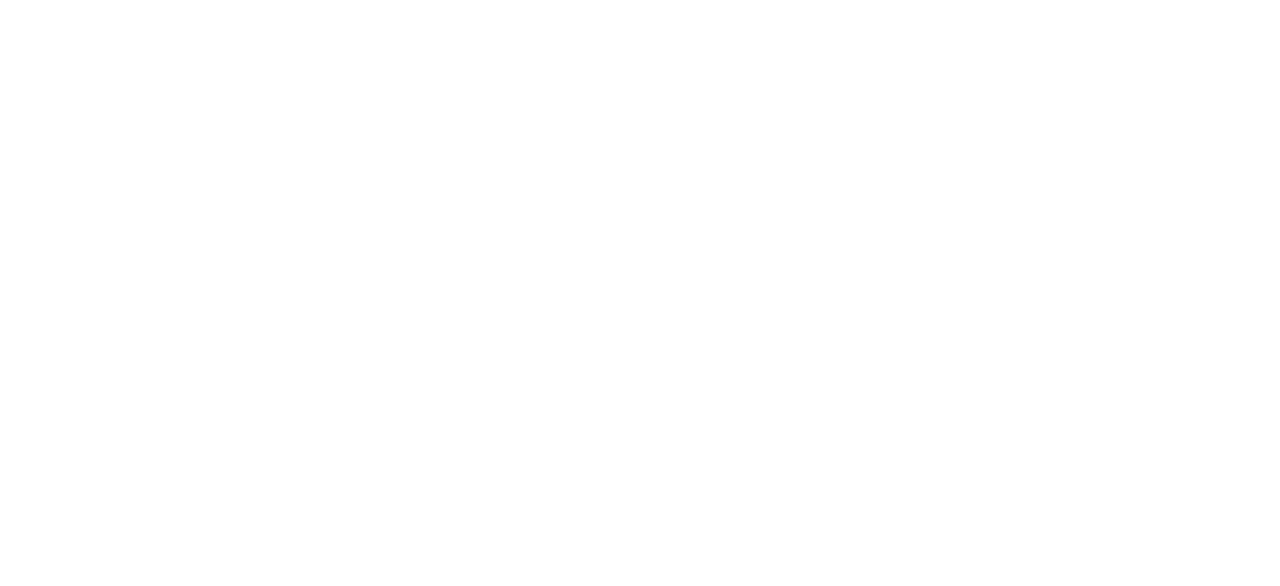
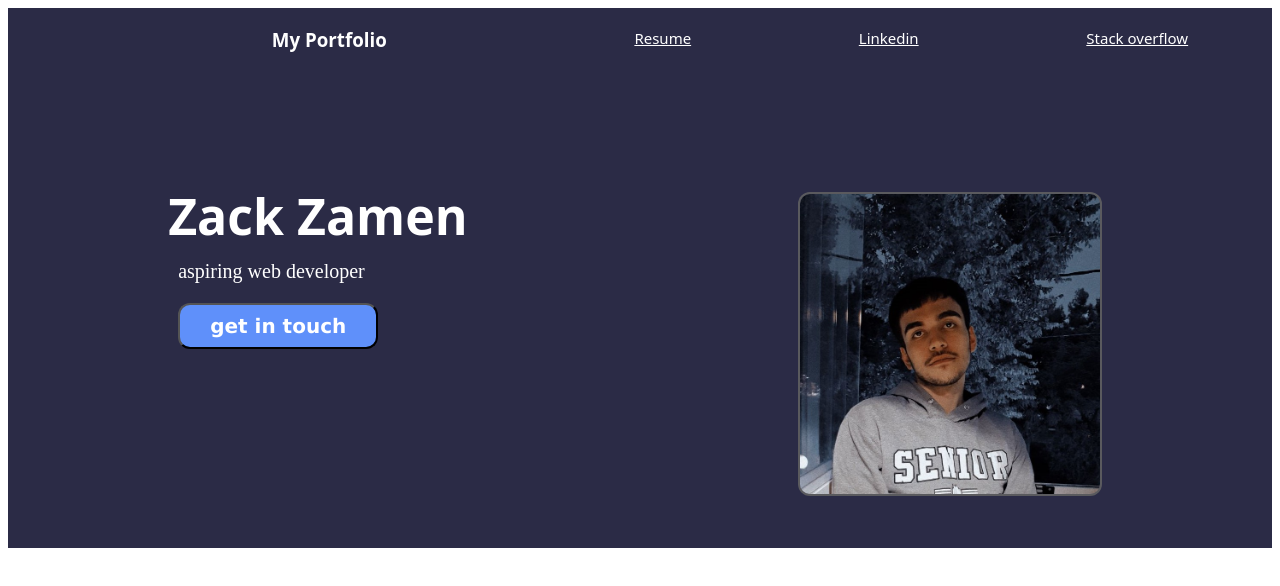
Before and after one commit to zackzamen/first-landing-page, a plain HTML site: page index.html in a window 1280 px wide. Drawn offline with Linux system fonts and the light colour scheme.

Commit message:
fill in the first div and add some basic content
page acts as a resume and therefore will have more links and such added.

```diff
--- a/index.html
+++ b/index.html
@@ -1,39 +1,43 @@
 <!DOCTYPE html>
+<html lang="en">
+<head>
+<meta charset="UTF-8">
+<link href="style.css" rel="stylesheet">
+</head>
+<body>
+<div class="page">
 
-<html lang="en">
+  <div class="top">
 
-<head>
+    <div class="header">
 
-    <meta charset="UTF-8">
-    <title>Resume Sample</title>
-
-</head>
-
-<body>
-
-    <div>
+      <h3 class="header logo">My Portfolio</h3>
+      <a class="header link 1" href=""> Resume</a>
+      <a class="header link 2" href="https://github.com/zackzamen">Linkedin</a>
+      <a class="header link 3" href=""> Stack overflow</a>
 
     </div>
 
+    <div class="content">
+      <div>
+        <h1 class="header text">Zack Zamen</h1>
+       <div>
+        <p class="text">aspiring web developer</p>
+        <button>get in touch</button>
+      </div>
+      </div>
 
-    <div>
-
+      <img class="picture" src="images and links/Zack.jpg" alt="a picture of me">
     </div>
 
+  </div>
 
-    <div>
+  <div class="info"> </div>
 
-    </div>
+  <div class="quote"> </div>
 
+  <div class="contact"> </div>
 
-    <div>
-
-
-    </div>
-
-
-
+  </div>
 </body>
-
-
 </html>
--- a/style.css
+++ b/style.css
@@ -0,0 +1,62 @@
+.page{
+    display: flex;
+
+  }
+  .top{
+    height: 540px;
+    width: 200px;
+    background-color: rgb(43, 43, 70);
+    flex: auto;
+  }
+  .header{
+    display: flex;
+    color: white;
+    font-family: system-ui, -apple-system, BlinkMacSystemFont, 'Segoe UI', Roboto, Oxygen, Ubuntu, Cantarell, 'Open Sans', 'Helvetica Neue', sans-serif;
+    margin-bottom: 70px;
+    justify-content: space-around;
+  }
+  .header.logo{
+    margin-right: 100px;
+    margin-left: 200px;
+  }
+  .header.link{
+    margin: 20px;
+    font-size: 15px;
+
+  }
+
+  .content{
+    display: flex;
+    justify-content: space-around;
+  }
+
+  .content button{
+    background-color: rgb(95, 144, 250);
+    color: white;
+    font-family:Verdana, Geneva, Tahoma, sans-serif;
+    padding: 9px;
+    padding-left: 30px;
+    padding-right: 30px;
+    font-size: 20px;
+    font-weight: bold;
+    border-radius: 12px;
+
+  }
+  .content .text{
+    color: white;
+    font-size: 20px;
+
+  }
+
+  .header.text{
+    font-size: 50px;
+    margin: -10px;
+  }
+
+  .picture{
+    border: rgba(87, 87, 87, 0.747) solid 2px;
+    height: 300px;
+    width: 300px;
+    background-color: rgba(192, 192, 192, 0.404);
+    border-radius: 12px;
+  }
```
Also changed, not shown: images and links/Zack.jpg (added), 1 other file.
